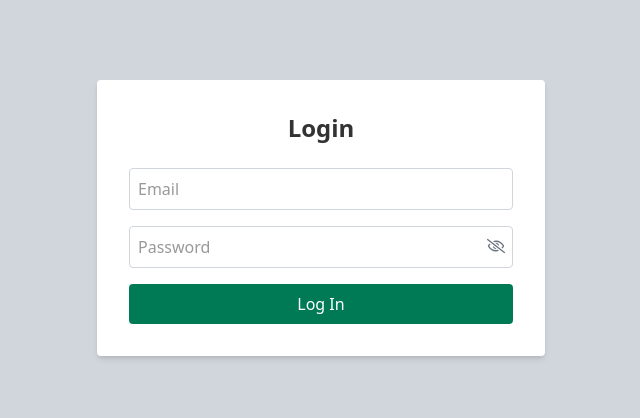
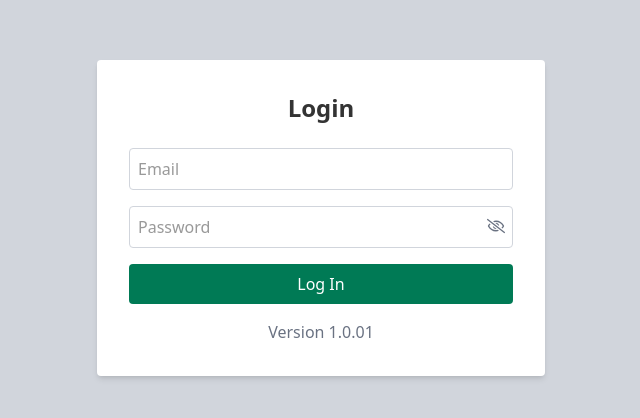
Before and after one commit to laracrawford33/Recipesv2, a Next.js app: page / in a window 1280 px wide. Shown: the part 182-600 px from the top of the page, without its empty margins (319-959 px from the left). Built offline with nearby package versions, Linux system fonts and the light colour scheme; no server answers.

Commit message:
Update page.tsx

```diff
--- a/app/page.tsx
+++ b/app/page.tsx
@@ -7,6 +7,7 @@ const Home = () => {
       <div className="max-w-md w-full bg-white p-8 rounded shadow-md">
         <h1 className="text-2xl font-bold mb-6 text-center">Login</h1>
         <LoginForm />
+                <div className="mt-4 text-center text-gray-500">Version 1.0.01</div>
       </div>
     </div>
   );
```
